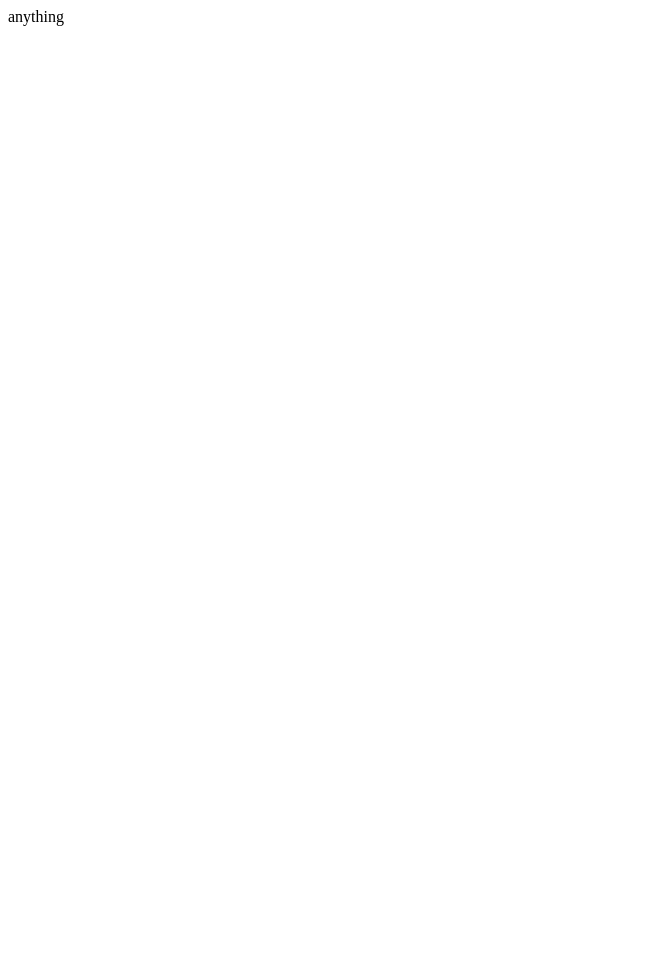
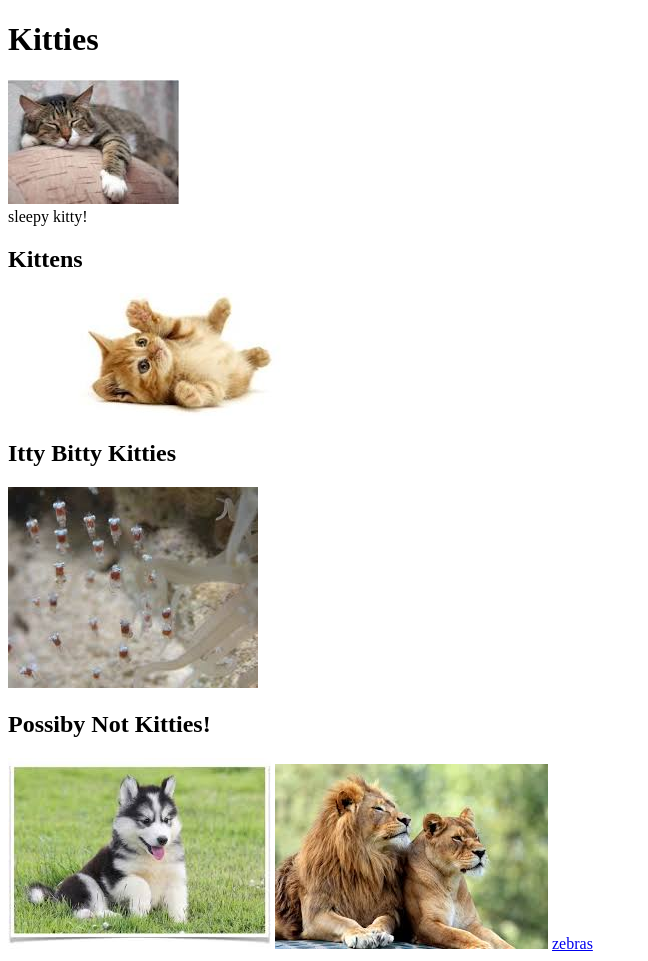
Before and after one commit to zacpurvis/zacpurvis.github.io, a plain HTML site: page index.html in a window 1280 px wide. Shown: the whole page, without its empty margins (0-648 px from the left). Before the commit the page ends 800 px from the top, so only its background shows below. Drawn offline with Linux system fonts and the light colour scheme.

Commit message:
linking and such

```diff
--- a/index.html
+++ b/index.html
@@ -1,10 +1,28 @@
 <!DOCTYPE html>
-<html lang="en">
-<head>
+<html lang="en" xmlns="http://www.w3.org/1999/html" xmlns="http://www.w3.org/1999/html">
+  <head>
     <meta charset="UTF-8">
     <title>Things I Like</title>
-</head>
-<body>
-anything
-</body>
+
+  </head>
+  <body>
+    <h1>Kitties</h1>
+    <img src="img/sleepykitty1.jpeg" alt="sleepy kitty">
+
+    <br>
+    sleepy kitty!
+
+    <h2>Kittens</h2>
+    <img src="img/kitty1.jpeg" alt="baby fluff">
+
+    <h2>Itty Bitty Kitties</h2>
+    <img src="img/shrimpbabies.jpeg" alt="shrimp kitties">
+
+    <h2>Possiby Not Kitties!</h2>
+    <img src="img/huskypup.jpeg" alt="husky pup"/>
+    <img src="img/lion.jpeg" alt="Big Kitty"/>
+
+      <a href="https://www.facebook.com/zac.purvis1" title="click me"></a>
+      <a href="zebras.html">zebras</a>
+  </body>
 </html>
```
Also changed, not shown: zebras.html (added, +12 -0 lines), img/huskypup.jpeg (added), img/kitty1.jpeg (added), img/lion.jpeg (added), img/shrimpbabies.jpeg (added), img/sleepykitty1.jpeg (added), img/zabras.jpeg (added).
